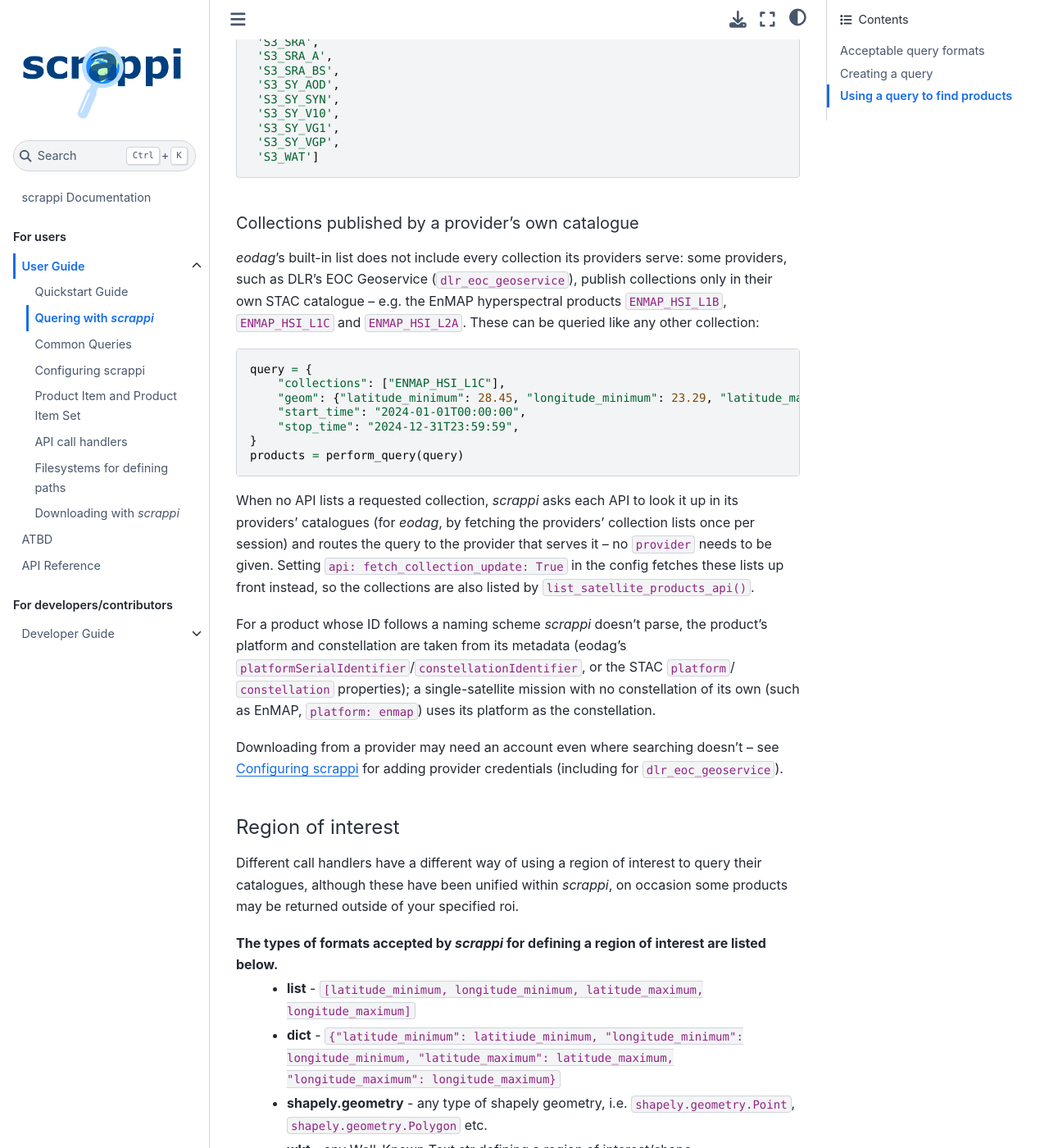
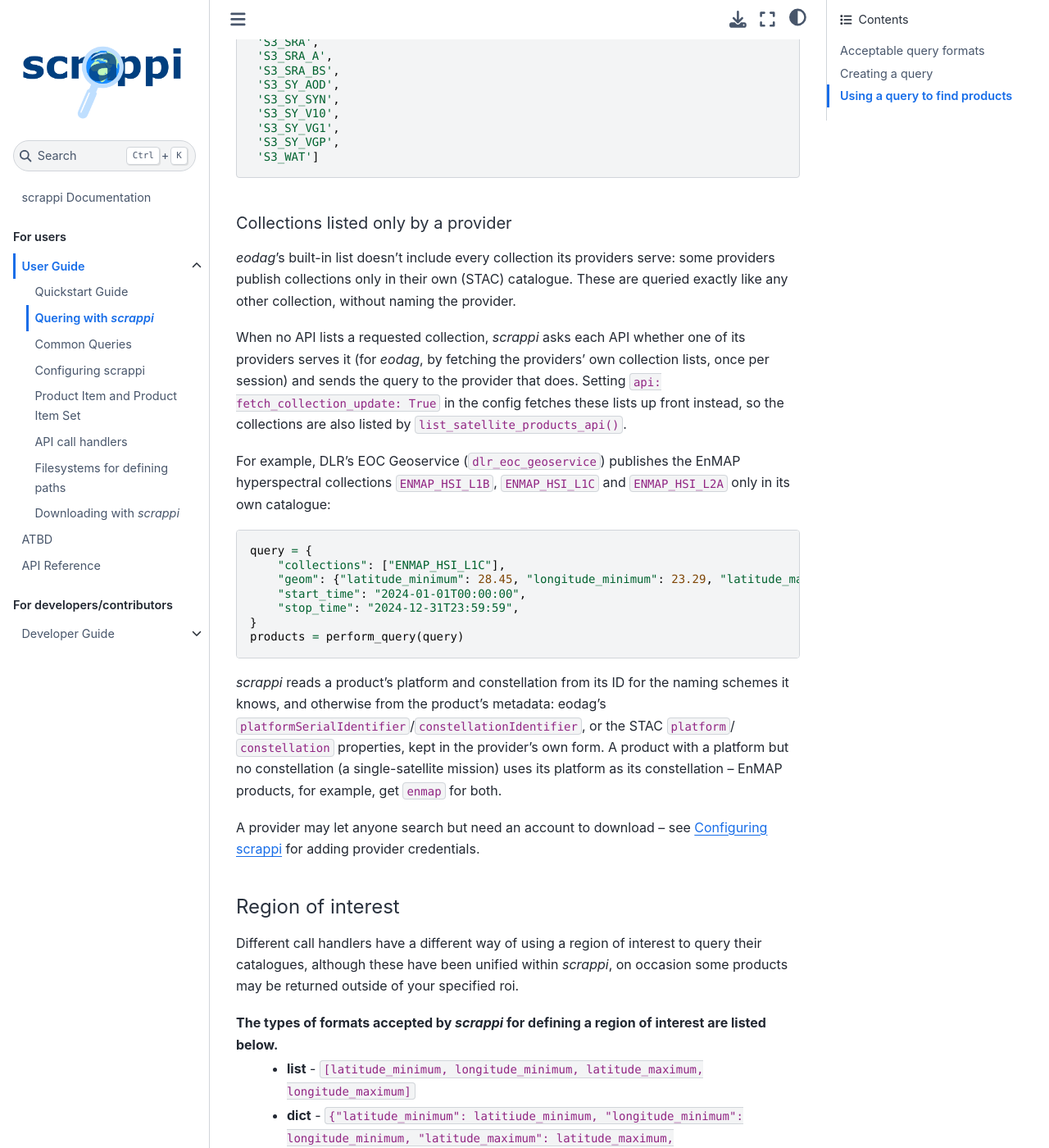
Before and after one commit to meteor-toolkit/scrappi, a Sphinx documentation site: the page built from docs/content/user/querying.rst, in a window 1280 px wide and 1400 px high, scrolled down 1502 px. Shown: the whole window at 82% size. Built offline with Sphinx 7.4.7 and the Sphinx Book theme 1.1.4, drawn with Linux system fonts in a browser that asks for light colours; the version number could not be read and is left out.

Commit message:
Docs: describe provider-listed collections and provider credentials generically
The querying and config sections now explain the general mechanism
(collections only a provider's own catalogue lists; adding any provider's
credentials and priority), with DLR EOC Geoservice / EnMAP as the example
rather than the subject.

```diff
--- a/docs/content/user/querying.rst
+++ b/docs/content/user/querying.rst
@@ -66,12 +66,18 @@ which returns any product types with "S3" or "s3" in::
      'S3_SY_VGP',
      'S3_WAT']
 
-Collections published by a provider's own catalogue
-^^^^^^^^^^^^^^^^^^^^^^^^^^^^^^^^^^^^^^^^^^^^^^^^^^^^
-*eodag*'s built-in list does not include every collection its providers serve: some providers, such as DLR's EOC
-Geoservice (``dlr_eoc_geoservice``), publish collections only in their own STAC catalogue -- e.g. the EnMAP
-hyperspectral products ``ENMAP_HSI_L1B``, ``ENMAP_HSI_L1C`` and ``ENMAP_HSI_L2A``. These can be queried like any other
-collection::
+Collections listed only by a provider
+^^^^^^^^^^^^^^^^^^^^^^^^^^^^^^^^^^^^^
+*eodag*'s built-in list doesn't include every collection its providers serve: some providers publish collections only
+in their own (STAC) catalogue. These are queried exactly like any other collection, without naming the provider.
+
+When no API lists a requested collection, *scrappi* asks each API whether one of its providers serves it (for *eodag*,
+by fetching the providers' own collection lists, once per session) and sends the query to the provider that does.
+Setting ``api: fetch_collection_update: True`` in the config fetches these lists up front instead, so the collections
+are also listed by ``list_satellite_products_api()``.
+
+For example, DLR's EOC Geoservice (``dlr_eoc_geoservice``) publishes the EnMAP hyperspectral collections
+``ENMAP_HSI_L1B``, ``ENMAP_HSI_L1C`` and ``ENMAP_HSI_L2A`` only in its own catalogue::
 
     query = {
         "collections": ["ENMAP_HSI_L1C"],
@@ -81,18 +87,13 @@ collection::
     }
     products = perform_query(query)
 
-When no API lists a requested collection, *scrappi* asks each API to look it up in its providers' catalogues (for
-*eodag*, by fetching the providers' collection lists once per session) and routes the query to the provider that
-serves it -- no ``provider`` needs to be given. Setting ``api: fetch_collection_update: True`` in the config fetches
-these lists up front instead, so the collections are also listed by ``list_satellite_products_api()``.
+*scrappi* reads a product's platform and constellation from its ID for the naming schemes it knows, and otherwise from
+the product's metadata: eodag's ``platformSerialIdentifier``/``constellationIdentifier``, or the STAC ``platform``/
+``constellation`` properties, kept in the provider's own form. A product with a platform but no constellation (a
+single-satellite mission) uses its platform as its constellation -- EnMAP products, for example, get ``enmap`` for
+both.
 
-For a product whose ID follows a naming scheme *scrappi* doesn't parse, the product's platform and constellation are
-taken from its metadata (eodag's ``platformSerialIdentifier``/``constellationIdentifier``, or the STAC ``platform``/
-``constellation`` properties); a single-satellite mission with no constellation of its own (such as EnMAP,
-``platform: enmap``) uses its platform as the constellation.
-
-Downloading from a provider may need an account even where searching doesn't -- see :ref:`config` for adding
-provider credentials (including for ``dlr_eoc_geoservice``).
+A provider may let anyone search but need an account to download -- see :ref:`config` for adding provider credentials.
 
 
 Region of interest
```
Also changed, not shown: docs/content/user/config.rst (+15 -10 lines), 1 other file.
